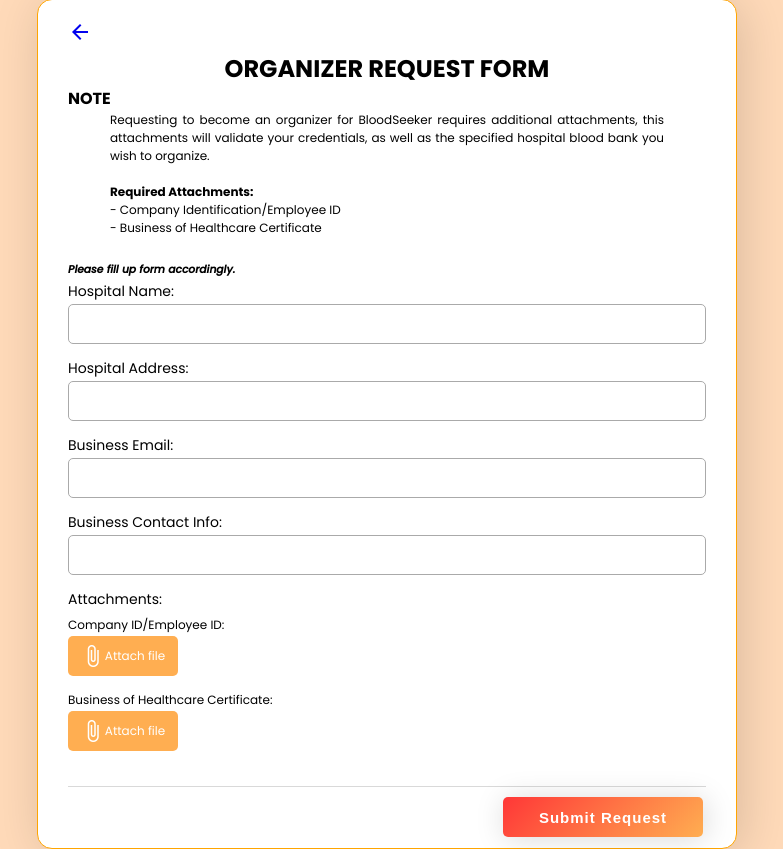
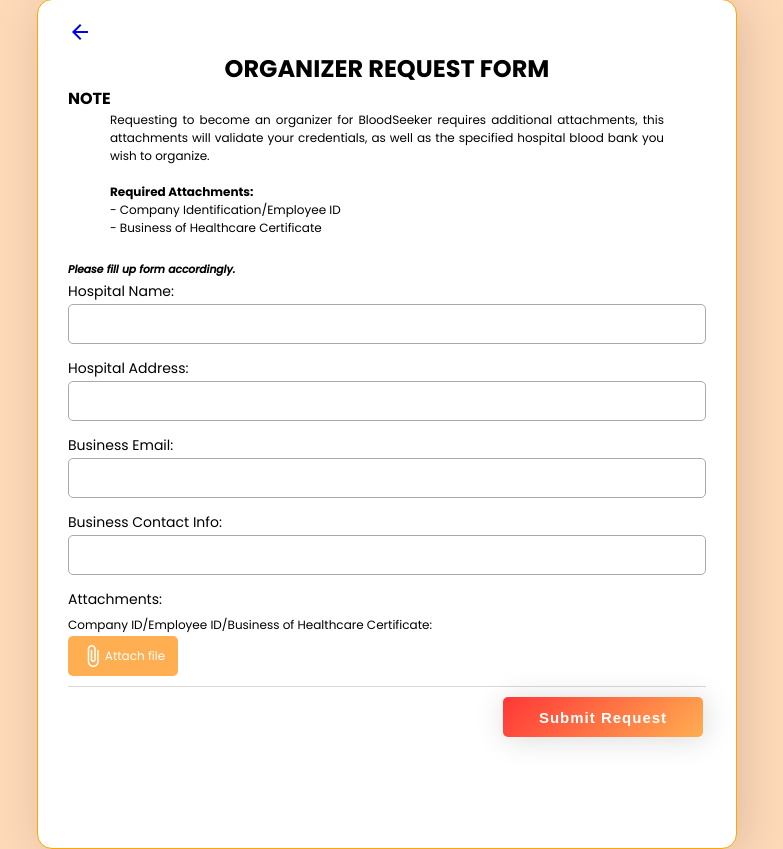
Before and after one commit to julesnicolsontabuno/bloodseeker-django, a Django app: a page that uses user/Templates/user/requestOrganizer.html in a window 1280 px wide. Shown: the part 111-960 px from the top of the page, without its empty margins (313-1096 px from the left). Run offline with Django 3.2, Linux system fonts and the light colour scheme.

Commit message:
Removed attachment
attachmentBC now removed form the game

```diff
--- a/user/Templates/user/requestOrganizer.html
+++ b/user/Templates/user/requestOrganizer.html
@@ -63,7 +63,7 @@
                         <input type="text" name="contactInfo" ><br>
                         <p class="space"></p>
                     <label>Attachments:</label><br>
-                        <label class="labell">Company ID/Employee ID:</label>
+                        <label class="labell">Company ID/Employee ID/Business of Healthcare Certificate:</label>
                             <input type="file" id="file" name="attachmentsID">
                             <label class="attach" for="file">
                                 <span class="material-icons">
@@ -71,14 +71,6 @@
                                 </span>
                                 Attach file
                             </label>
-                        <label class="labell">Business of Healthcare Certificate:</label>
-                            <input type="file" name="attachmentsBC" id="file">
-                            <label class="attach" for="file">
-                                <span class="material-icons">
-                                    attach_file
-                                </span>
-                                Attach file
-                            </label><br>
                         <div class="button"></div>
                         <input type="submit" value="Submit Request">
                 </form>
--- a/user/forms.py
+++ b/user/forms.py
@@ -48,7 +48,6 @@ class OrganizerForm(forms.ModelForm):
             "businessEmail",
             "contactInfo",
             "attachmentsID",
-            "attachmentsBC",
             "isApproved",
             "username",
         ]
--- a/user/models.py
+++ b/user/models.py
@@ -32,7 +32,6 @@ class Organizer(models.Model):
     businessEmail = models.EmailField(max_length=100)
     contactInfo = models.CharField(max_length=20)
     attachmentsID = models.FileField()
-    attachmentsBC = models.FileField()
     isApproved = models.BooleanField(default=False)
     username = models.ForeignKey(User, on_delete=models.CASCADE)
 
--- a/user/views.py
+++ b/user/views.py
@@ -245,12 +245,11 @@ class requestOrganizerView(View):
         businessEmail = request.POST.get('businessEmail')
         contactInfo = request.POST.get('contactInfo')
         attachmentsID = request.POST.get('attachmentsID')
-        attachmentsBC = request.POST.get('attachmentsBC')
         isApproved = False
         username = User.objects.get(pk=user)
 
         organizerReq = Organizer(hospitalName=hospitalName, hospitalAddress=hospitalAddress, businessEmail=businessEmail,
-                                        contactInfo=contactInfo, attachmentsID=attachmentsID, attachmentsBC = attachmentsBC,
+                                        contactInfo=contactInfo, attachmentsID=attachmentsID,
                                         isApproved=isApproved, username=username)
 
         organizerReq.save()
```
Also changed, not shown: user/migrations/0024_remove_organizer_attachmentsbc.py (added).
